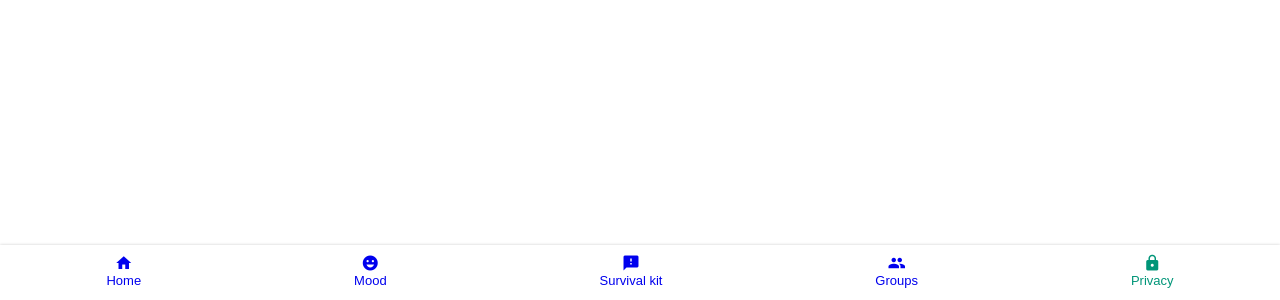
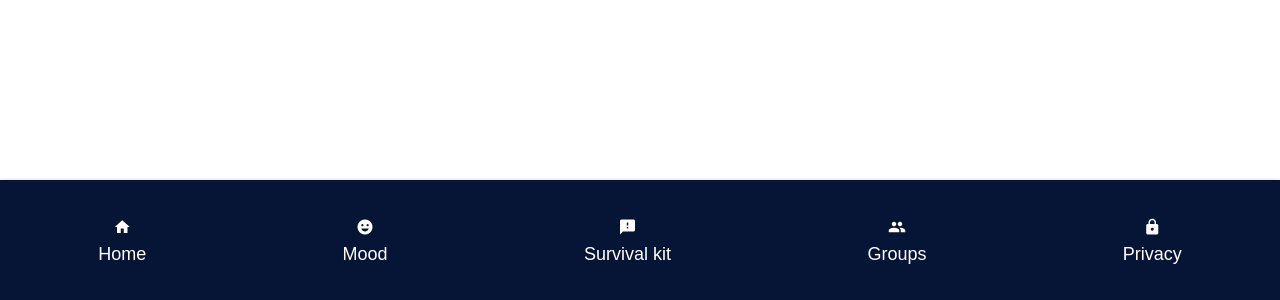
Before and after one commit to manuel-marque/hackathon-smars-watch, a React (Create React App) app: page /entertainment in a window 1280 px wide. Shown: the part 500-800 px from the top of the page. Built offline with nearby package versions, Linux system fonts and the light colour scheme.

Commit message:
added navbar styles

```diff
--- a/src/App.js
+++ b/src/App.js
@@ -12,7 +12,7 @@ import Navbar from "./components/Navbar";
 function App() {
   return (
     <div>
-      <Navbar/>
+
       <Switch>
 
         <Route
@@ -77,7 +77,7 @@ function App() {
 
 
       </Switch>
-
+      <Navbar/>
     </div>
 
 
--- a/src/components/Navbar.js
+++ b/src/components/Navbar.js
@@ -3,19 +3,54 @@ import {Link} from 'react-router-dom';
 import styled from 'styled-components'
 
 const Nav = styled.div`
-background-color:#060B26;
-height:100px;
-color:white;
+position: fixed;
+  bottom: 0;
+  width: 100%;
+  height: 15vh;
+  box-shadow: 0 0 3px rgba(0, 0, 0, 0.2);
+  background-color: ${props=>props.theme.colors.hover};
+  display: flex;
+  overflow-x: auto;
+
+
+`
+
+const StyledDiv = styled.div`
+display: flex;
+  flex-direction: column;
+  align-items: center;
+  justify-content: center;
+  flex-grow: 1;
+  min-width: 50px;
+  overflow: hidden;
+  white-space: nowrap;
+  font-size: 18px;
+  -webkit-tap-highlight-color: transparent;
+  transition: background-color 0.1s ease-in-out, transform .2s;
+     &:hover{
+          background-color: ${props=>props.theme.colors.blue};
+          transform: scale(1.15);
+
+    }
+`
+
+
+const StyledSpan = styled.span`
+padding-top:5px;
+
 `
 
 const StyledLink = styled(Link)`
 display:flex;
+padding-top:5px;
 flex-direction:column;
 justify-content:center;
 align-items:center;
+color:${props=>props.theme.colors.white};
     text-decoration: none;
     &:focus, &:hover, &:visited, &:link, &:active {
         text-decoration: none;
+
     }
 `;
 
@@ -23,43 +58,44 @@ function Navbar() {
     return (
           <div>
 
-               <nav className="nav">
+               <Nav>
 
-               <div className="nav__link">
+               <StyledDiv >
                     <StyledLink  to='/'><i className="material-icons nav__icon">home</i>
-                         <span className="nav__text">Home</span>
+                         <StyledSpan >Home</StyledSpan>
                     </StyledLink >
-               </div>
+               </StyledDiv>
 
-               <div className="nav__link nav__link--active">
+               <StyledDiv>
                     <StyledLink  to='/health'>
                          <i class="material-icons nav__icon">emoji_emotions</i>
-                         <span class="nav__text">Mood</span>
+                         <StyledSpan >Mood</StyledSpan>
                     </StyledLink >
-               </div>
+               </StyledDiv>
 
-               <div className="nav__link nav__link--active">
+               <StyledDiv>
                     <StyledLink  to='/Survival'>
                          <i class="material-icons nav__icon">feedback</i>
-                         <span class="nav__text">Survival kit</span>
+                         <StyledSpan >Survival kit</StyledSpan>
                     </StyledLink>
-               </div>
+               </StyledDiv>
 
-               <div className="nav__link nav__link--active">
+               <StyledDiv>
                     <StyledLink  to='/group'>
+                         <i class="material-icons nav__icon">people</i>
+                         <StyledSpan >Groups</StyledSpan>
+                    </StyledLink>
+               </StyledDiv>
 
-                         <i class="material-icons nav__icon">people</i>
-                         <span class="nav__text">Groups</span>
+               <StyledDiv>
+                    <StyledLink  to='/'>
+                         <i class="material-icons nav__icon">lock</i>
+                         <StyledSpan>Privacy</StyledSpan>
                     </StyledLink>
-               </div>
-
-               <div className="nav__link nav__link--active">
-                    <i class="material-icons nav__icon">lock</i>
-                    <span class="nav__text">Privacy</span>
-               </div>
+               </StyledDiv>
 
 
-               </nav>
+               </Nav>
           </div>
         )
 }
--- a/src/data/theme.js
+++ b/src/data/theme.js
@@ -4,7 +4,8 @@ import { ThemeProvider } from "styled-components";
 
 const theme = {
     colors : {
-        blue : "#0B3D91",
+        blue : "#15418C",
+        hover: "#061435",
         red : "#FC3D21",
         white:"#FFFFFF",
         button: "#2991cc",
```
